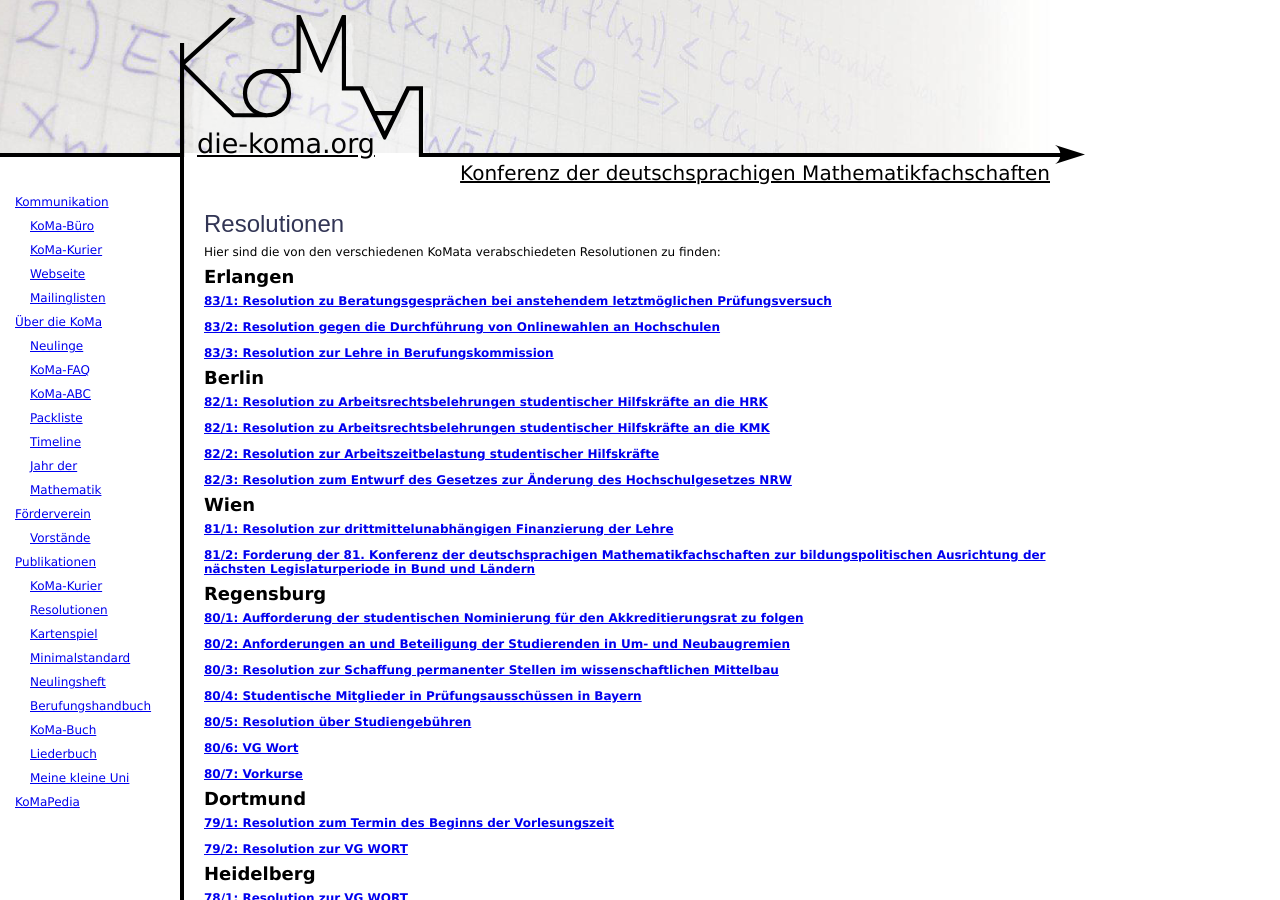
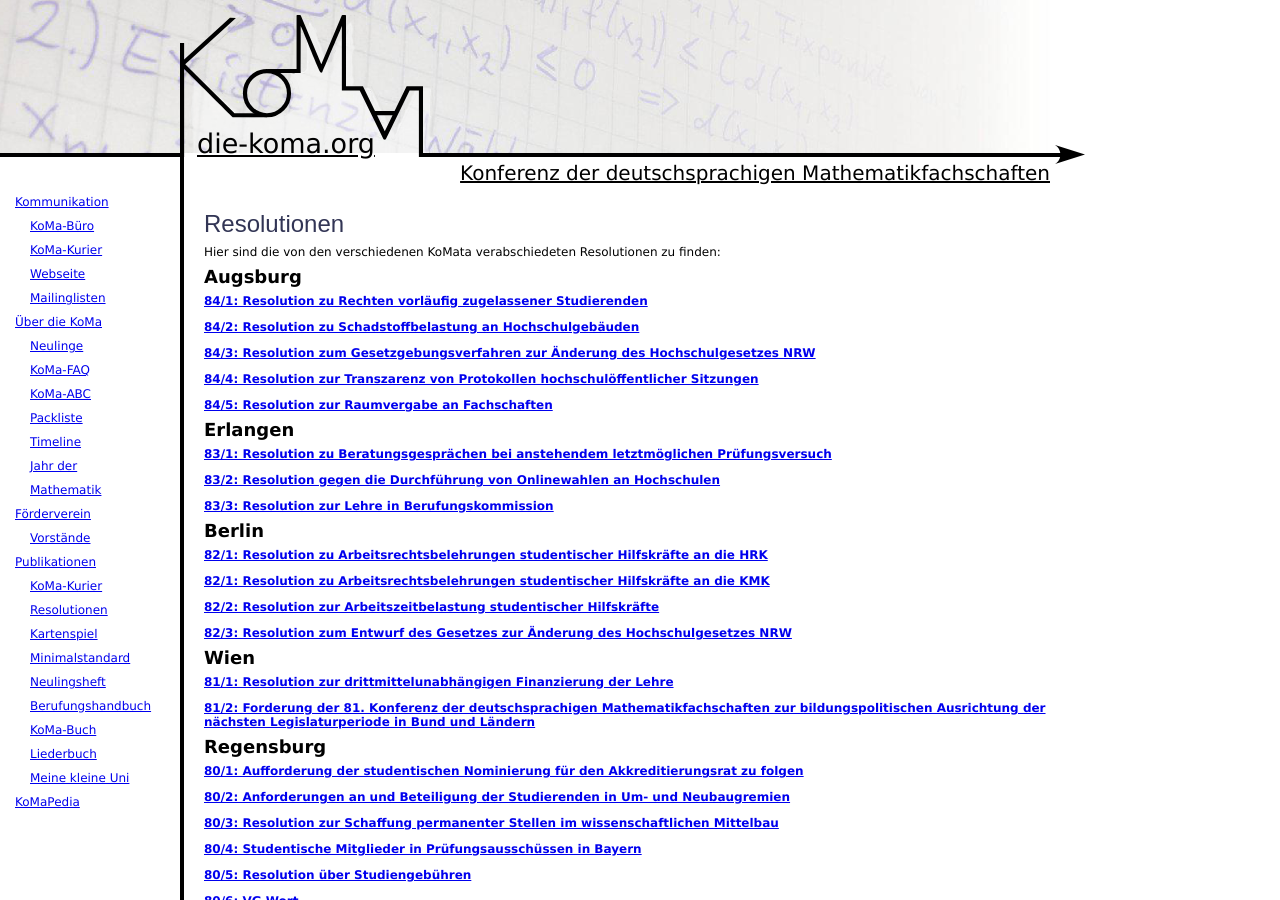
Before and after one commit to Die-KoMa/die-koma.org, a Jekyll site: the page built from publikationen/resolutionen/index.md, in a window 1280 px wide and 900 px high. Built offline with Jekyll 4.4.1, drawn with Linux system fonts in a browser that asks for light colours.

Commit message:
Resolutionen der 84. KoMa auf die Webseite gesetzt

```diff
--- a/publikationen/resolutionen/index.md
+++ b/publikationen/resolutionen/index.md
@@ -7,6 +7,19 @@
 # Resolutionen
 
 Hier sind die von den verschiedenen KoMata verabschiedeten Resolutionen zu finden:
+
+## Augsburg
+
+[**84/1: Resolution zu Rechten vorläufig zugelassener Studierenden**](https://file.komapedia.org/84_1.pdf)
+
+[**84/2: Resolution zu Schadstoffbelastung an Hochschulgebäuden**](https://file.komapedia.org/84_2.pdf)
+
+[**84/3: Resolution zum Gesetzgebungsverfahren zur Änderung des Hochschulgesetzes NRW**](https://file.komapedia.org/84_3.pdf)
+
+[**84/4: Resolution zur Transzarenz von Protokollen hochschulöffentlicher Sitzungen**](https://file.komapedia.org/84_4.pdf)
+
+[**84/5: Resolution zur Raumvergabe an Fachschaften**](https://file.komapedia.org/84_5.pdf)
+
 
 ## Erlangen
 
```
Also changed, not shown: Gemfile.lock (added).
